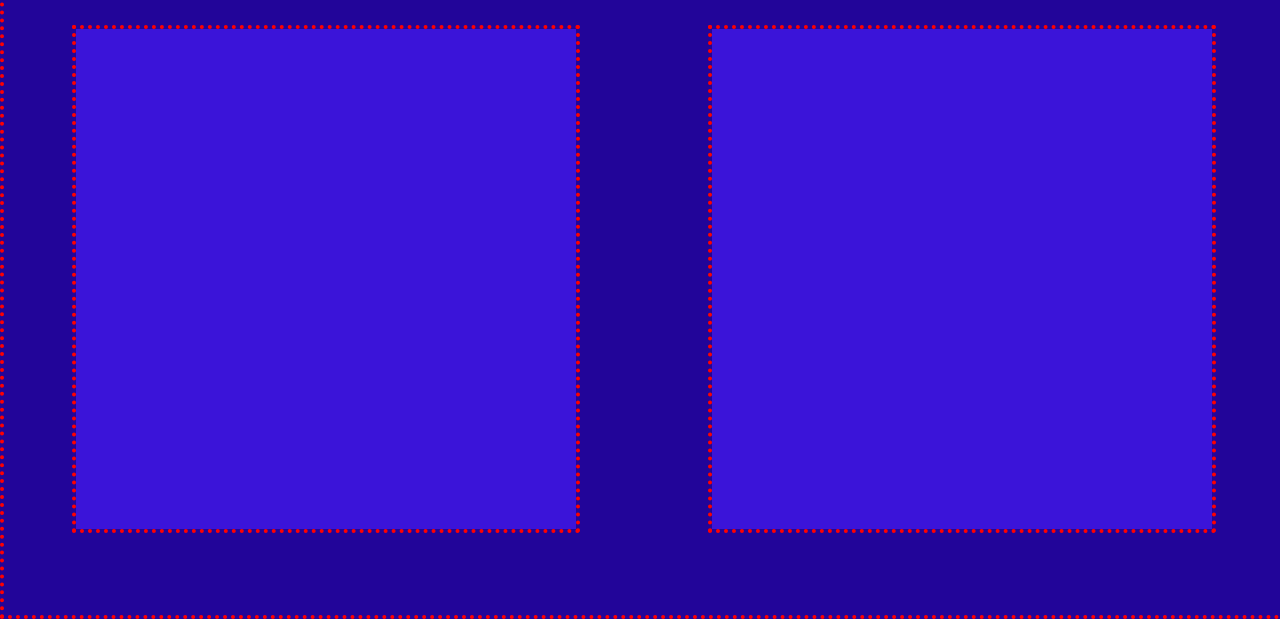
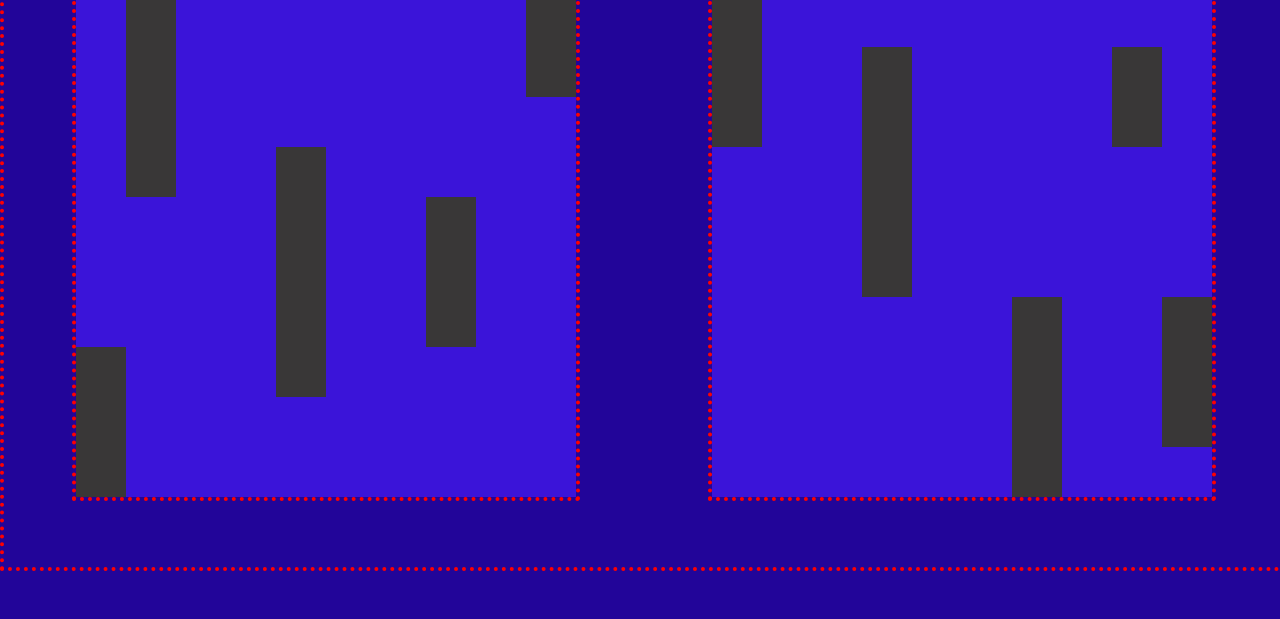
Before and after one commit to JoeyDevelop/battleship, a website with bundled scripts: page dist/index.html in a window 1280 px wide. Shown: the part 189-808 px from the top of the page. Built offline with nearby package versions, Linux system fonts and the light colour scheme.

Commit message:
* create dom.addShips to place ships on board in DOM * add h3 elements to display which gameboard is which * resize some elements in css to better fit page

```diff
--- a/src/dom.js
+++ b/src/dom.js
@@ -12,16 +12,19 @@ class Dom {
       element.forEach((element) => {
         const tile = document.createElement("div");
         tile.classList.add("tile");
+        ///////////
+        tile.setAttribute("row", element.col);
         tile.setAttribute("col", element.row);
-        tile.setAttribute("row", element.col);
         tile.addEventListener("click", () => {
           alert(
             "row: " +
               tile.getAttribute("col") +
               " col: " +
-              tile.getAttribute("row")
+              tile.getAttribute("row") +
+              " shipName: " +
+              tile.getAttribute("shipName")
           );
-          console.log(this.playerTiles);
+          // console.log(this.playerTiles);
         });
         playerBoard.appendChild(tile);
         this.playerTiles.push(tile);
@@ -39,12 +42,59 @@ class Dom {
             "row: " +
               tile.getAttribute("col") +
               " col: " +
-              tile.getAttribute("row")
+              tile.getAttribute("row") +
+              " shipName: " +
+              tile.getAttribute("shipName")
           );
-          console.log(this.compTiles);
+          // console.log(this.compTiles);
         });
         compBoard.appendChild(tile);
         this.compTiles.push(tile);
+      });
+    });
+  }
+
+  addShips(playerArr, compArr) {
+    //Add ship name to tiles, show ships
+    playerArr.forEach((element) => {
+      element.forEach((element) => {
+        if (element.shipName !== undefined) {
+          const elRow = element.row;
+          const elCol = element.col;
+          // console.log(element.shipName);
+
+          this.playerTiles.forEach((tile) => {
+            const row = tile.getAttribute("col");
+            const col = tile.getAttribute("row");
+            if (row == elRow && col == elCol) {
+              tile.setAttribute("shipName", element.shipName);
+              tile.classList.add("ship");
+              console.log(tile);
+            }
+          });
+        }
+      });
+    });
+
+    //Add ship name to tiles, show ships
+    compArr.forEach((element) => {
+      element.forEach((element) => {
+        if (element.shipName !== undefined) {
+          const elRow = element.row;
+          const elCol = element.col;
+          // console.log(element.shipName);
+
+          this.compTiles.forEach((tile) => {
+            const row = tile.getAttribute("col");
+            const col = tile.getAttribute("row");
+            if (row == elRow && col == elCol) {
+              tile.setAttribute("shipName", element.shipName);
+              // These ships will not be shown in final product
+              tile.classList.add("ship");
+              console.log(tile);
+            }
+          });
+        }
       });
     });
   }
--- a/src/gameboard.js
+++ b/src/gameboard.js
@@ -30,7 +30,7 @@ class gameBoard {
   }
 
   checkValidMove(x, y, length) {
-    if (x < 1 || x + length > 10 || y < 1 || y > 10) {
+    if (x < 1 || x + length > 11 || y < 1 || y > 10) {
       return false;
     } else if (this.gameBoardArray[x - 1][y - 1].shipName !== undefined) {
       return false;
--- a/src/index.js
+++ b/src/index.js
@@ -18,18 +18,19 @@ function playGame() {
 
   //place ships on both boards
   playerBoard.placeShip(2, 4, carrier);
-  playerBoard.placeShip(1, 2, battleship);
-  playerBoard.placeShip(3, 2, cruiser);
+  playerBoard.placeShip(7, 7, battleship);
+  playerBoard.placeShip(7, 10, cruiser);
   playerBoard.placeShip(1, 1, submarine);
-  playerBoard.placeShip(1, 9, destroyer);
+  playerBoard.placeShip(2, 9, destroyer);
 
-  compBoard.placeShip(2, 4, carrier);
+  compBoard.placeShip(4, 5, carrier);
   compBoard.placeShip(1, 2, battleship);
-  compBoard.placeShip(5, 5, cruiser);
-  compBoard.placeShip(5, 9, submarine);
-  compBoard.placeShip(1, 1, destroyer);
+  compBoard.placeShip(5, 8, cruiser);
+  compBoard.placeShip(8, 1, submarine);
+  compBoard.placeShip(1, 10, destroyer);
 
   dom.addTiles(playerBoard.getGameBoard(), compBoard.getGameBoard());
+  dom.addShips(playerBoard.getGameBoard(), compBoard.getGameBoard());
 }
 
 playGame();
```
Also changed, not shown: dist/index.html, dist/main.js, dist/style.css.
